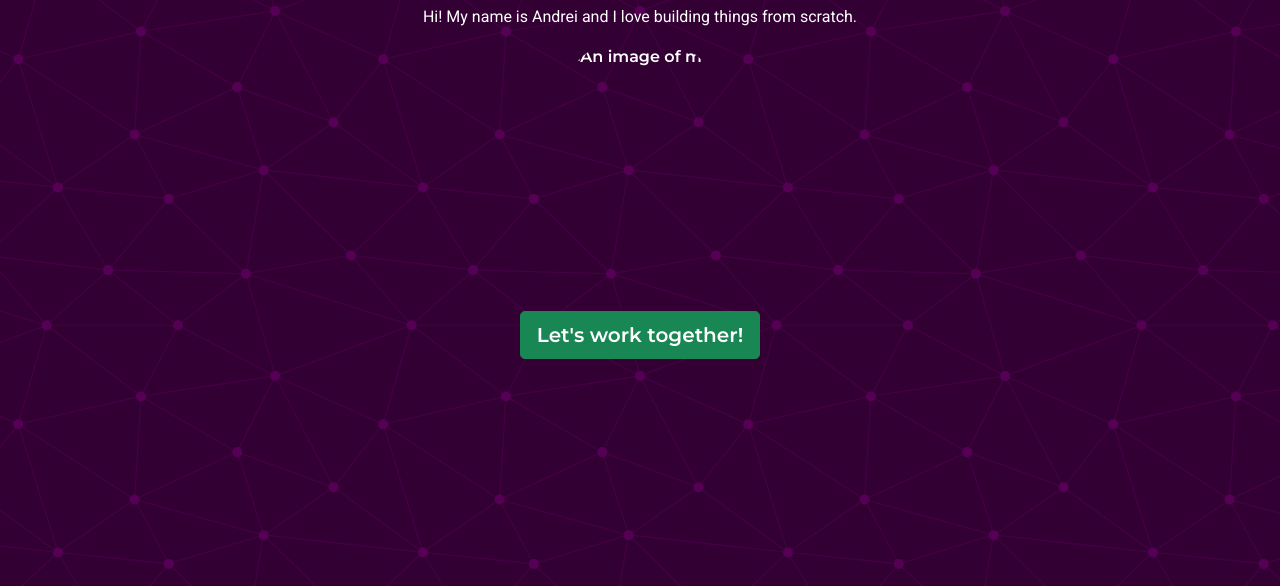
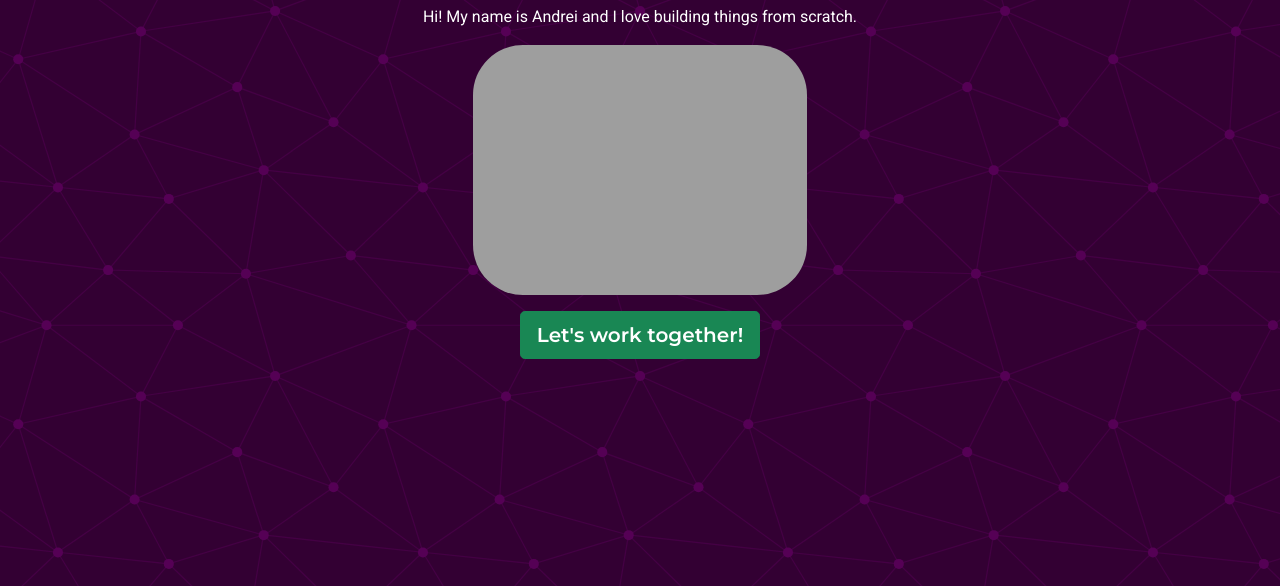
Before and after one commit to Andrei-Cervantes/fcbportfolio, a plain HTML site: page index.html in a window 1280 px wide. Shown: the part 214-800 px from the top of the page. Drawn offline with nearby package versions, Linux system fonts and the light colour scheme; the site is published under a folder, as on GitHub Pages, so addresses that start at the root find nothing.

Commit message:
Update index.html

```diff
--- a/index.html
+++ b/index.html
@@ -25,7 +25,7 @@
             <h1>Full Stack Web Developer</h1>
             <p>Hi! My name is Andrei and I love building things from scratch.</p>
 
-            <img src="/images/me.jpg" alt="An image of me." id="profile">
+            <img src="./images/me.jpg" alt="An image of me." id="profile">
             <a href="mailto:cervantesandrei@gmail.com" class="btn btn-success btn-lg mt-3" id="contact">Let's work together!</a>
         </section>
     </div>
```
